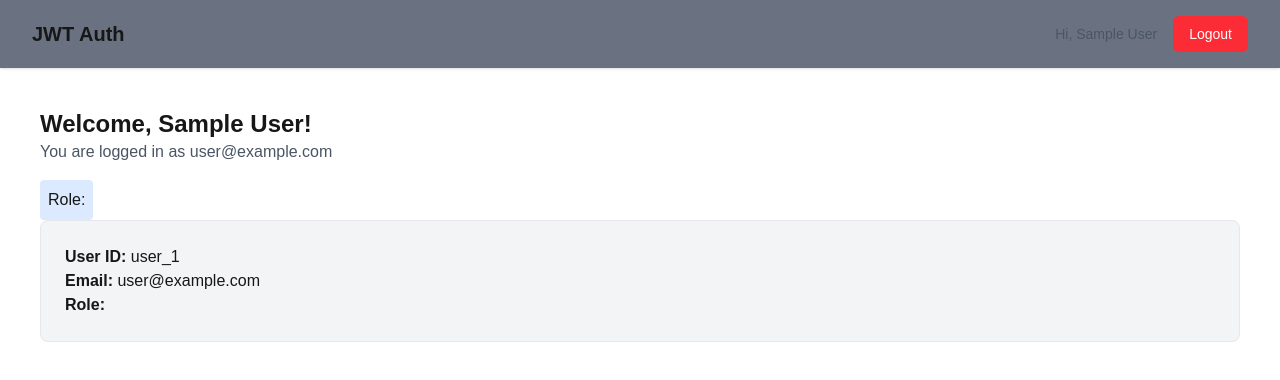
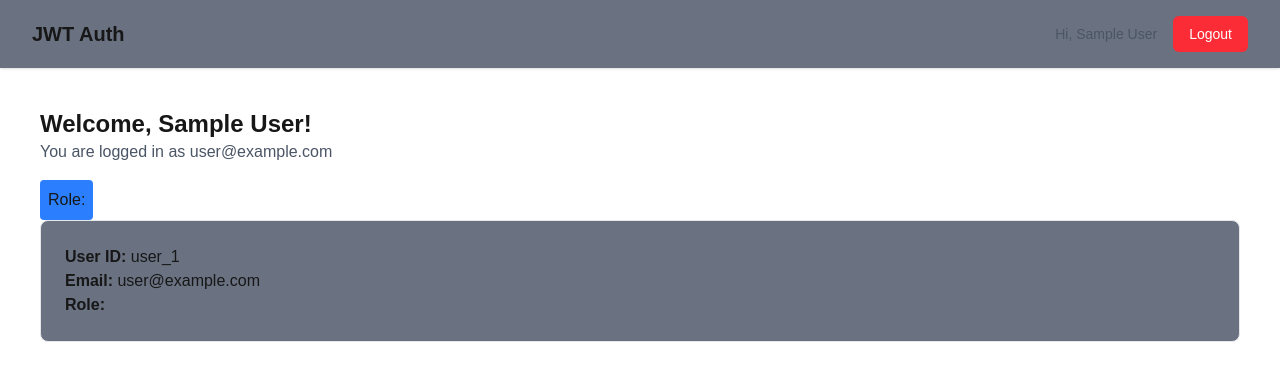
Before and after one commit to coderkanchan/jwt-auth-system, a Next.js app: page /dashboard in a window 1280 px wide. Shown: the top 380 px of the page. Built offline with nearby package versions, Linux system fonts and the light colour scheme; no server answers; sample sign-in values are in the browser's storage.

Commit message:
changed the dashboard style

```diff
--- a/src/app/dashboard/page.tsx
+++ b/src/app/dashboard/page.tsx
@@ -13,8 +13,8 @@ export default async function DashboardPage() {
     <div className="p-10">
       <h1 className="text-2xl font-bold">Welcome, {session.user?.name}!</h1>
       <p className="text-gray-600">You are logged in as {session.user?.email}</p>
-      <p className="mt-4 p-2 bg-blue-100 inline-block rounded">Role: {session.user?.role}</p>
-      <div className="bg-gray-100 p-6 rounded-lg border border-gray-200">
+      <p className="mt-4 p-2 bg-blue-500 inline-block rounded">Role: {session.user?.role}</p>
+      <div className="bg-gray-500 p-6 rounded-lg border border-gray-200">
         <p><strong>User ID:</strong> {session?.user?.id}</p>
         <p><strong>Email:</strong> {session?.user?.email}</p>
         <p><strong>Role:</strong> <span className="capitalize">{session?.user?.role}</span></p>
```
